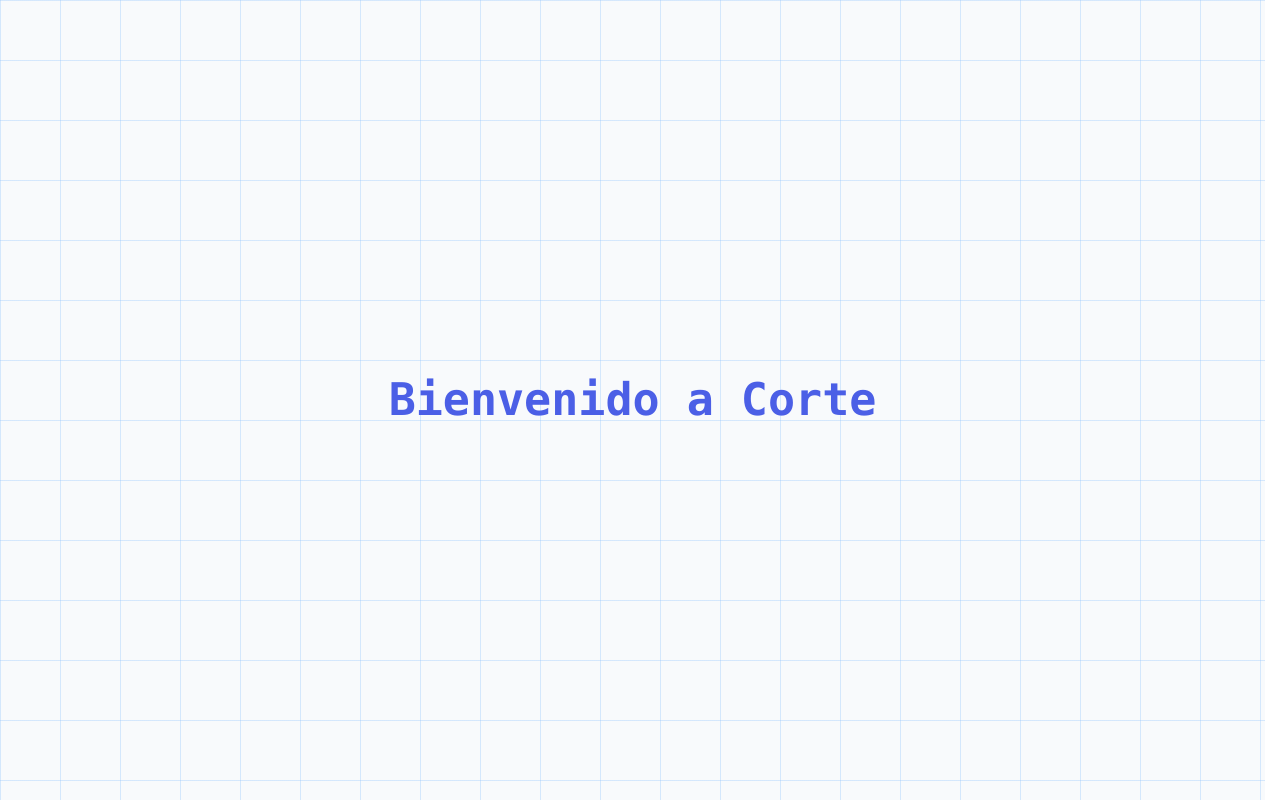
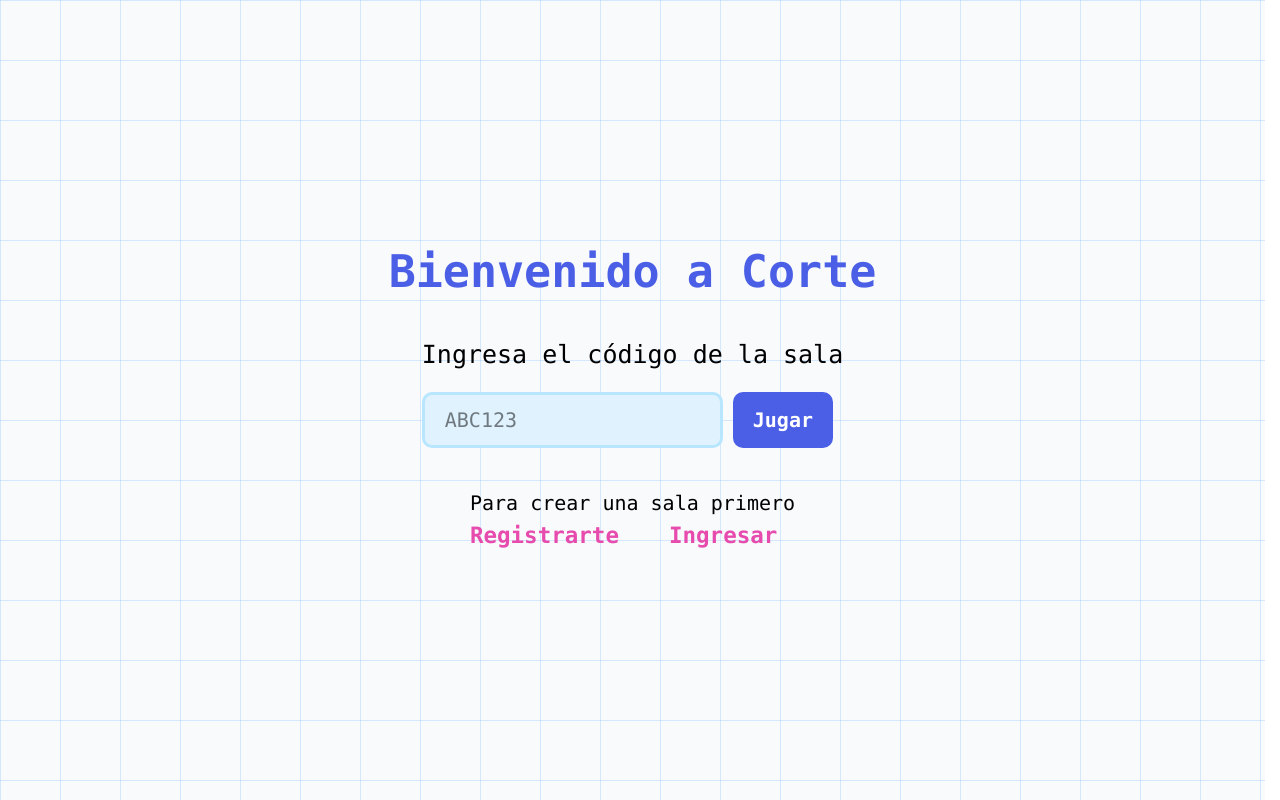
Before and after one commit to Travline/corte-front, a React (Vite) app: page / in a window 1280 px wide. Built offline with nearby package versions, Linux system fonts and the light colour scheme.

Commit message:
adding login register links

```diff
--- a/src/pages/home.tsx
+++ b/src/pages/home.tsx
@@ -1,7 +1,25 @@
+import { Link } from "react-router-dom"
+
 export const Home = () => {
+  const handleSearchRoom = async () => { }
+
   return (
-    <div className="bg-grid p-5 min-h-dvh flex flex-column justify-center items-center">
+    <div className="bg-grid p-5 min-h-dvh flex flex-col justify-center items-center gap-8">
       <h1 className="text-center text-rat text-4xl font-bold">Bienvenido a Corte</h1>
+      <div className="flex flex-col gap-4">
+        <h2 className="text-xl text-center">Ingresa el código de la sala</h2>
+        <form action={handleSearchRoom} className="flex sm:flex-row flex-col gap-2">
+          <input className="p-2 px-4 bg-sky-100 outline-0 border-3 border-solid border-sky-200 rounded-lg" type="text" placeholder="ABC123" />
+          <button className="py-2 px-4 font-semibold bg-rat text-white rounded-lg" onClick={(e) => { e.preventDefault() }}>Jugar</button>
+        </form>
+      </div>
+      <div>
+        <p>Para crear una sala primero</p>
+        <div className="flex flex-col sm:flex-row gap-2 sm:gap-10 items-center">
+          <Link to={"/regsiter"} className="text-nose font-semibold underline-offset-5 hover:underline text-lg">Registrarte</Link>
+          <Link to={"/login"} className="text-nose font-semibold underline-offset-5 hover:underline text-lg">Ingresar</Link>
+        </div>
+      </div>
     </div>
   )
 }
```
